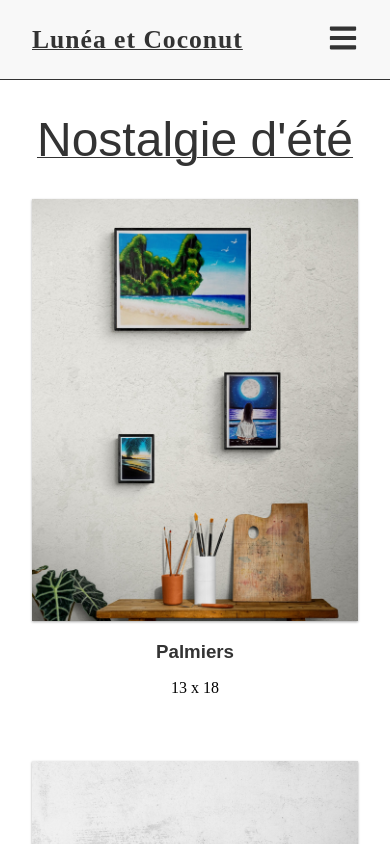
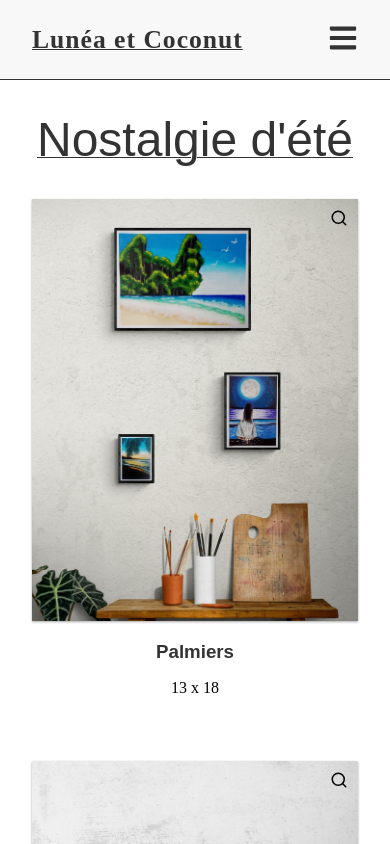
Before and after one commit to davidotch/lunea_coconut, a React (Create React App) app: page /shop in a window 390 px wide. Shown: the top 844 px of the page. Built offline with nearby package versions, Linux system fonts and the light colour scheme.

Commit message:
add icons, update

```diff
--- a/src/components/carousel.js
+++ b/src/components/carousel.js
@@ -3,6 +3,7 @@ import { motion } from 'framer-motion'
 import { useSwipeable } from 'react-swipeable'
 import Modal from './subComponents/modal'
 import Images from './datas/imagesCarousel'
+import { FaSearch } from 'react-icons/fa'
 import '../style/carousel.css'
 
 import { FaArrowLeft, FaArrowRight } from 'react-icons/fa'
@@ -81,6 +82,7 @@ const Carousel = () => {
                 <motion.div
                   key={item.id}
                   className="img-container"
+
                   onClick={() => handleOpenModal(index)}>
                   <motion.img
                     src={item.cover}
@@ -90,6 +92,7 @@ const Carousel = () => {
                     animate={{ opacity: 1 }}
                     transition={{ duration: 1 }}
                   />
+                  <FaSearch className='search-icon' />
                   <div className="carousel-hover">
                     <p>Aperçu</p>
                   </div>
--- a/src/components/shop.js
+++ b/src/components/shop.js
@@ -5,6 +5,7 @@ import Transition from '../transition'
 import Modal from '../components/subComponents/modal'
 
 import Collections from './datas/imagesShop' // Importez Collections
+import { Link } from 'react-router-dom'
 
 const Shop = () => {
   const [selectedImage, setSelectedImage] = useState(null)
--- a/src/components/subComponents/card.js
+++ b/src/components/subComponents/card.js
@@ -1,10 +1,12 @@
 import React from 'react'
+import { FiSearch } from 'react-icons/fi'
 import '../../style/card.css'
 
 const Card = ({ cover, title, description, onClick }) => {
   return (
     <div className="card-content" onClick={onClick}>
       <img src={cover} alt={title} />
+      <FiSearch className="search-icon" />
       <div className="card-hover">
         <p>Aperçu</p>
       </div>
--- a/src/style/card.css
+++ b/src/style/card.css
@@ -54,6 +54,27 @@
     sans-serif;
 }
 
+/* search-icon  */
+
+.search-icon {
+  display: none;
+  position: absolute;
+  top: 10px;
+  right: 10px;
+  font-size: 24px;
+}
+
+@media screen and (max-width: 768px) {
+  .card-content {
+    width: 100%;
+  }
+
+  .search-icon {
+    display: block;
+    font-size: 18px;
+  }
+}
+
 @media screen and (max-width: 768px) {
   .card-content {
     width: 100%;
--- a/src/style/carousel.css
+++ b/src/style/carousel.css
@@ -28,6 +28,14 @@
   flex-direction: column;
   margin: 2rem;
   /* border: 1px solid #333; */
+}
+
+.search-icon {
+  display: none;
+  position: absolute;
+  top: 10px;
+  right: 10px;
+  font-size: 24px;
 }
 
 .img-container img {
@@ -171,6 +179,11 @@
     width: 100%;
   }
 
+  .search-icon {
+    display: block;
+    font-size: 18px;
+  }
+
   .carousel-button {
     display: none;
   }
--- a/src/style/contactForm.css
+++ b/src/style/contactForm.css
@@ -74,7 +74,12 @@
 }
 
 @media screen and (max-width: 768px) {
+  .containerForm {
+    height: 100%;
+  }
+
   .contact {
+    width: 100%;
     flex-direction: column;
     margin: 0;
   }
```
